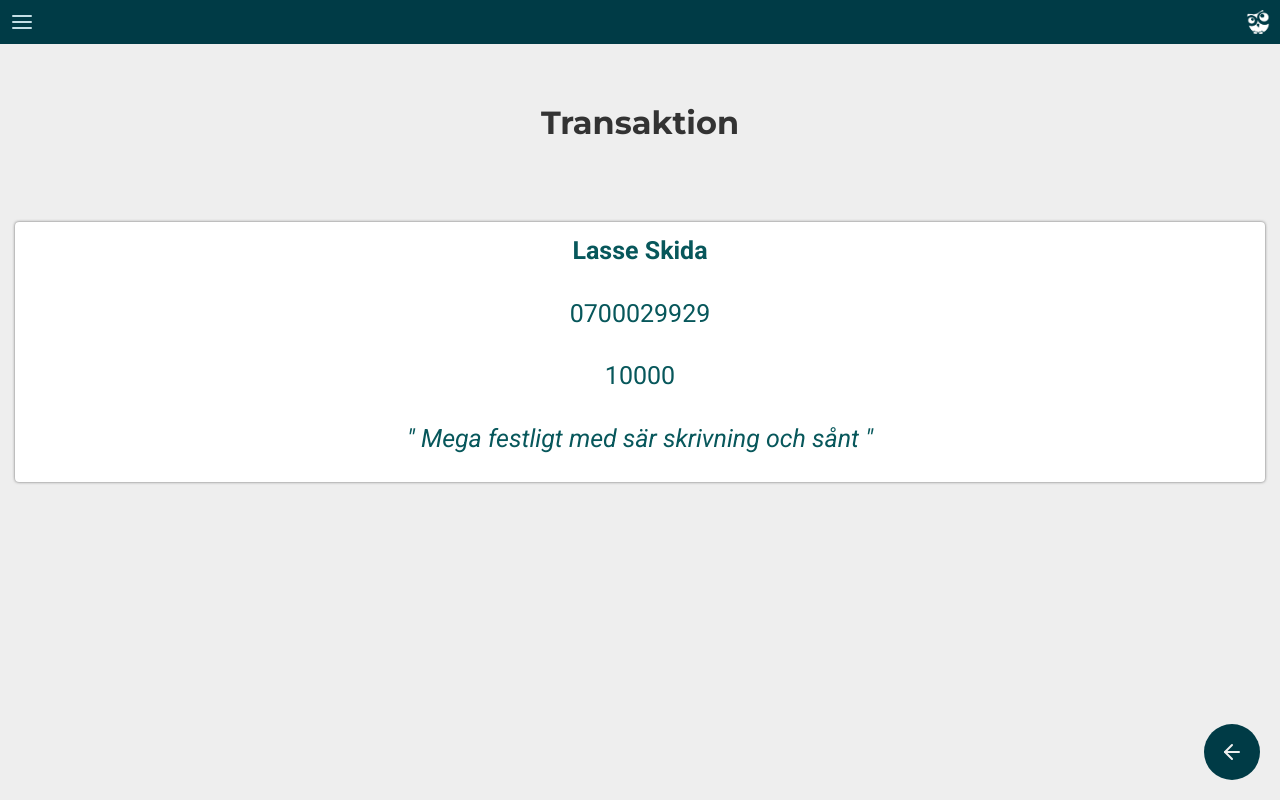
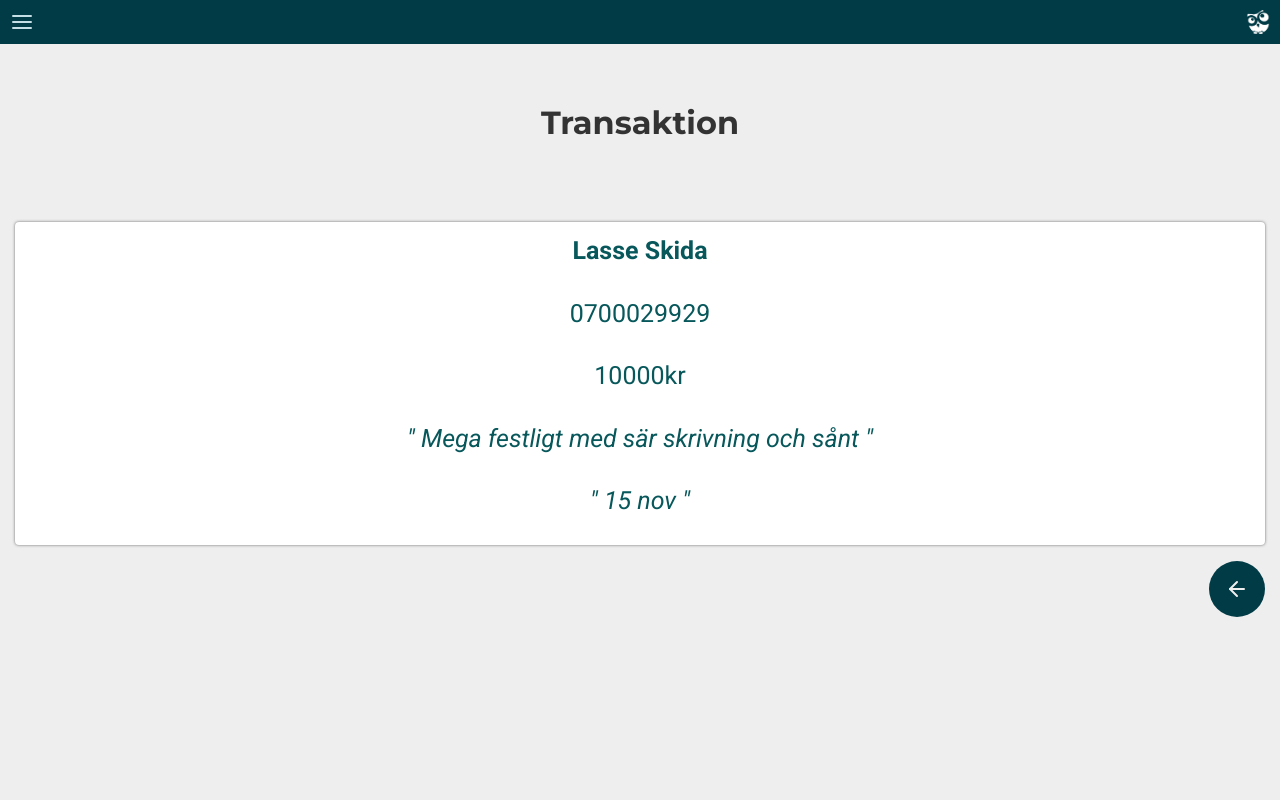
Before and after one commit to teeboteebo/pooff, a React (Create React App) app: page /enskild-transaktion in a window 1280 px wide. Built offline with nearby package versions, Linux system fonts and the light colour scheme.

Commit message:
little stylin done

```diff
--- a/src/views/TransactionPage/index.js
+++ b/src/views/TransactionPage/index.js
@@ -24,58 +24,33 @@ const TransactionPage = () => {
     },
   ]
 
-  // let allSent = []
-  // let allReceived = []
-
-  //  let val = transactions.find((trans, i) => {
-  //    return
-  //  })
-  //   return (
-  // <Container className="transaction" fluid={true}>
-  //   <h2 className="page-title">Transaktion</h2>
-  //   <Row>
-  //     <Col xs="12">
-  //       <div className="card">
-  //         <div className="card-body mx-auto">
-  //           <p className="name"> {val.firstName} </p>
-  //           <p className="phone">Phone</p>
-  //           <p className="amount">Amount</p>
-  //           <p className="message">"Message"</p>
-  //         </div>
-  //       </div>
-  //     </Col>
-  //   </Row>
-  // </Container>
-  //   )
-
   let transaction = transactions.map((trans, i) => {
     // format date and remove punctuation
-    // let date = new Date(transaction.date).toLocaleString('sv-SE', { day: "numeric", month: "short" })
-    // date = date.substring(0, date.length - 1);
+    let date = new Date(trans.date).toLocaleString('sv-SE', { day: "numeric", month: "short" })
+    date = date.substring(0, date.length - 1);
     return (
       <Container className="transaction" key={'trans' + i} fluid={true}>
         <h2 className="page-title">Transaktion</h2>
         <Row className="no-gutters">
           <Col xs="12">
             <div className="card">
-              <div className="card-body mx-auto d-flex flex-column">
+              <div className="card-body ">
                 <p className="name"> {trans.receiver.firstName + ' ' + trans.receiver.lastName} </p>
                 <p className="phone">{trans.receiver.phone}</p>
-                <p className="amount"> {trans.amount} </p>
+                <p className="amount"> {trans.amount}kr </p>
                 <p className="message">" {trans.message} "</p>
-
+                <p className="message">" {date} "</p>
               </div>
             </div>
           </Col>
         </Row>
-        {/* <div className="mt-auto"> */}
+        <div className="mt-3">
           <Link to="/mina-transaktioner">
             <Button className="back-btn"><ArrowLeft /></Button>
           </Link>
-        {/* </div> */}
+        </div>
       </Container>
     )
-
   })
   return transaction
 
--- a/src/views/TransactionPage/styles.scss
+++ b/src/views/TransactionPage/styles.scss
@@ -1,4 +1,5 @@
 .transaction {
+  // position: relative;
   .card {
     border: none;
     background-color: var(--transactionBackground);
@@ -25,9 +26,10 @@
     }
   }
   .back-btn {
-    position: absolute;
-    bottom: 20px;
-    right: 20px;
+    // position: absolute;
+    // bottom: 20px;
+    // right: 15px;
+    float: right;
     background-color: var(--transactionIncoming);
     color: var(--background);
     width: 56px;
```
